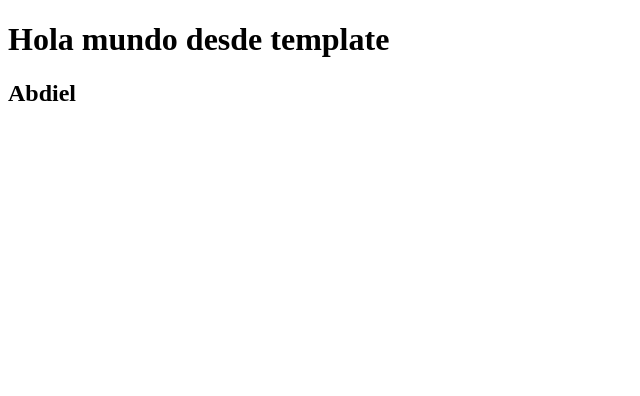
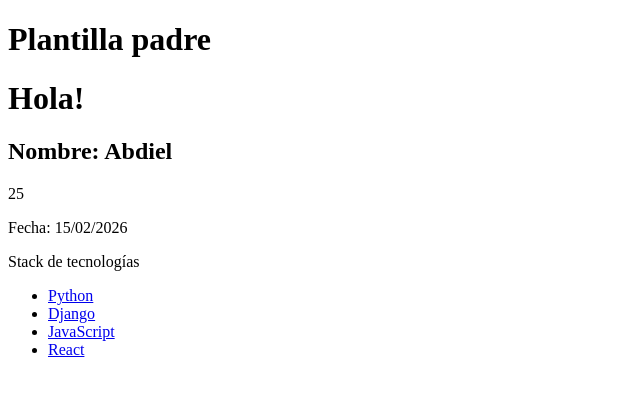
Before and after one commit to AbdielPerezB/django-playground, a Django app: page /landings/home in a window 1280 px wide. Shown: the top 396 px of the page, without its empty margins (0-640 px from the left). Run offline with Django 5.2, Linux system fonts and the light colour scheme.

Commit message:
feat: Tags y templates agregados a landings

```diff
--- a/landing/templates/landing/landing.html
+++ b/landing/templates/landing/landing.html
@@ -1,12 +1,29 @@
-<!DOCTYPE html>
-<html lang="es">
-<head>
-    <meta charset="UTF-8">
-    <meta name="viewport" content="width=device-width, initial-scale=1.0">
-    <title>Hola mundo</title>
-</head>
-<body>
-    <h1>Hola mundo desde template</h1>
-    <h2>{{name}}</h2>
-</body>
-</html>
+{% extends "base.html" %}
+
+{% block title %}
+Landing Page
+{% endblock title %}
+
+{% block content %}
+
+    {% if name == "Abdiel" %}
+    <h1>Hola!</h1>
+    <h2>Nombre: {{name | title}}</h2>
+
+    {% else %}
+    <h1>Hola invitado</h1>
+    {% endif %}
+
+    <p>{{age}}</p>
+    <p>Fecha: {{today | date:"d/m/Y"}}</p>
+
+    <p>Stack de tecnologías</p>
+    <ul>
+        {% for tool in stack %}
+        <li><a href="{% url 'stack' tool.id %}">{{tool.name}}</a></li>
+        {% empty %}
+        <li>No hay herramientas disponibles</li>
+        {% endfor %}
+    </ul>
+
+{% endblock content %}
--- a/landing/urls.py
+++ b/landing/urls.py
@@ -2,5 +2,6 @@ from django.urls import path
 from . import views
 
 urlpatterns = [
-    path('home', views.home, name="home")
+    path('home', views.home, name="home"),
+    path('stack/<str:tool>', views.stack_detail, name="stack"),
 ]
--- a/landing/views.py
+++ b/landing/views.py
@@ -1,15 +1,25 @@
+from datetime import date
+
+from django.http import HttpResponse
 from django.shortcuts import render
 
 # Create your views here.
 def home(request):
+    today = date.today()
+    stack = [
+        {'id': 'python', 'name': 'Python'},
+        {'id': 'django', 'name': 'Django'},
+        {'id': 'javascript', 'name': 'JavaScript'},
+        {'id': 'react', 'name': 'React'}
+    ]
     return render(request, "landing/landing.html", {
-        "name": "Abdiel"
+        "name": "Abdiel",
+        "age": 25,
+        "today": today,
+        "stack": stack,
     })
 
-
-
-
-# NOtad del -----return render(request, "landing/landing.html", dict) ------
+# Notad del -----return render(request, "landing/landing.html", dict) ------
 # En realidad la ruta sería "templates/landing/landing.hmtl"
 # Sin embargo, django ya sabe que es en la carpeta templates, así que solo
 # agregamos la subcarpeta landing y el nombre del archivo landing.html.
@@ -17,3 +27,6 @@ def home(request):
 # El dict que le pasamos como 3er parámetro son variables a las
 # que podemos acceder desde el template en DTL (Django Templeta Language)
 # (Interpolación de datos)
+
+def stack_detail(request, tool: str):
+    return HttpResponse(f"Tecnología: {tool}")
--- a/playground/settings.py
+++ b/playground/settings.py
@@ -55,8 +55,8 @@ ROOT_URLCONF = 'playground.urls'
 TEMPLATES = [
     {
         'BACKEND': 'django.template.backends.django.DjangoTemplates',
-        'DIRS': [ #Se registran los templates a utilizar
-            # BASE_DIR / "landing" / "templates" #COmo ya registre mi app de landing en INSTALLED_APPS, esto ya no es necesario
+        'DIRS': [ #Se registran  los templates a utilizar
+            BASE_DIR / "templates" #Solo se registra si existe la carpeta
         ],
         'APP_DIRS': True,
         'OPTIONS': {
--- /dev/null
+++ b/templates/base.html
@@ -0,0 +1,12 @@
+<!DOCTYPE html>
+<html lang="en">
+<head>
+    <meta charset="UTF-8">
+    <meta name="viewport" content="width=device-width, initial-scale=1.0">
+    <title>{% block title %}{% endblock title %}</title>
+</head>
+<body>
+    <h1>Plantilla padre </h1>
+    {% block content %} {% endblock content %}
+</body>
+</html>
```
